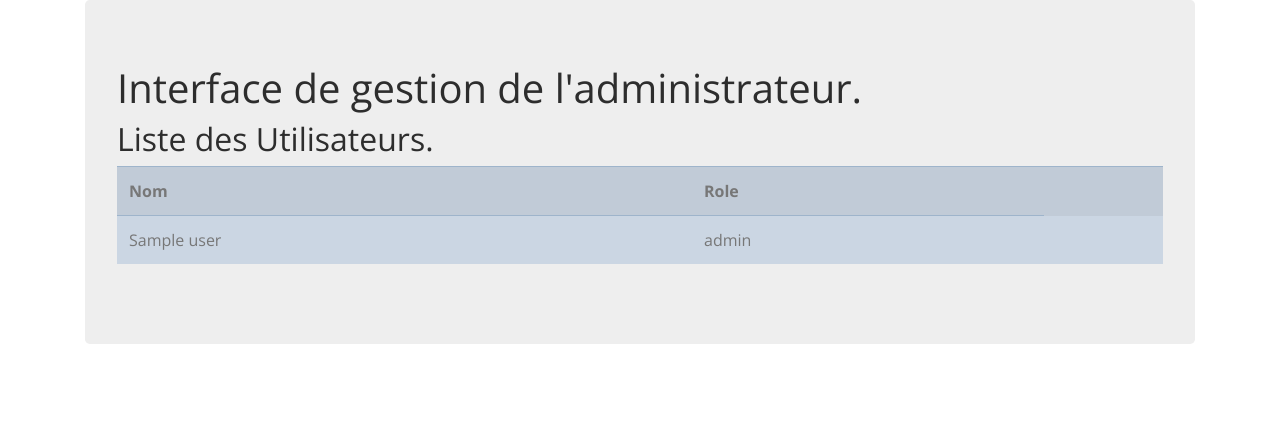
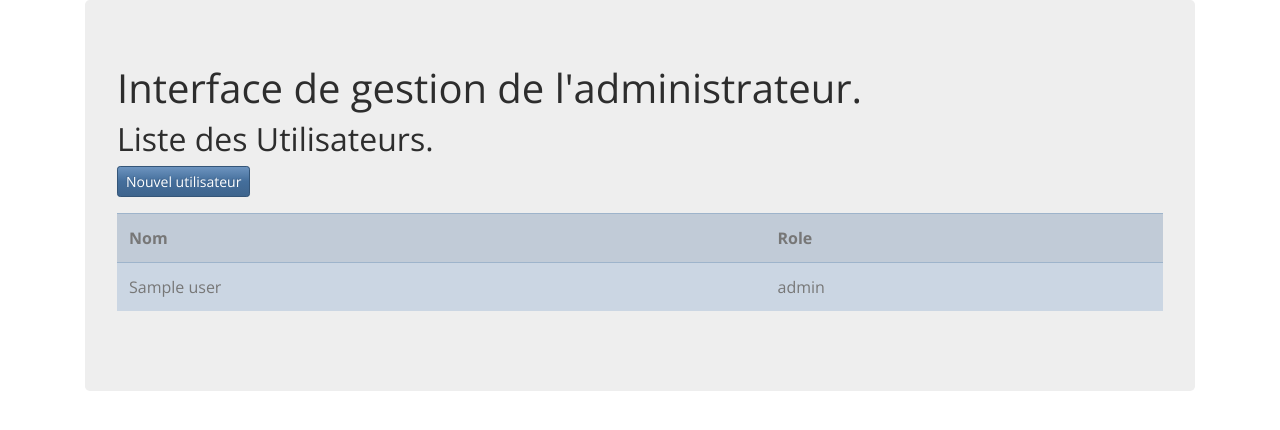
Before and after one commit to rasoirnoir/autocahier, a Symfony app: template templates/admin/index.html.twig in a window 1280 px wide. Shown: the part 58-488 px from the top of the page. Run offline with Twig, Linux system fonts and the light colour scheme; the template is opened without the code that fills it: most values are stand-ins (such as "Sample title", 1, 10 or a date in 2020); some libraries are stand-ins or nearby versions.

Commit message:
Ajout d'un bouton ajouter en tête de tableau

```diff
--- a/src/Controller/MainController.php
+++ b/src/Controller/MainController.php
@@ -76,7 +76,7 @@ class MainController extends AbstractController
     public function pdi(Tournee $tournee, Pdi $pdi = null, int $order = -1, Request $request, ObjectManager $manager){
         $edit = true;
         if(!$pdi){
-            if($order != -1){
+            if($order > -1){
                 //Si un ordre est donné (on ajoute le pdi au milieu de la tournée)
                 //alors il va falloir décaler tous les autres pour insérer celui-là
                 $repo = $this->getDoctrine()->getRepository(Pdi::class);
@@ -85,6 +85,9 @@ class MainController extends AbstractController
                     $pdiAModifier->setOrdre($pdiAModifier->getOrdre() + 1);
                     $manager->persist($pdiAModifier);
                 }
+            }
+            else{
+                $order = -1;
             }
             $pdi = new Pdi();
             $pdi->setTourneeId($tournee);
--- a/templates/admin/index.html.twig
+++ b/templates/admin/index.html.twig
@@ -15,8 +15,11 @@
     <div class="jumbotron">
         <h1>Interface de gestion de l'administrateur.</h1>
         <h2>Liste des Utilisateurs.</h2>
+        <p>
+            <a href="{{ path('user_new') }}" class="btn btn-primary btn-sm">Nouvel utilisateur</a>
+        </p>
         <table class="table table-hover table-striped table-primary">
-            <tr><th>Nom</th><th>Role<th></tr>
+            <tr><th>Nom</th><th>Role</th></tr>
             {% for user in users %}
                 <tr style="cursor: pointer;" onclick="window.location='{{ path('user_edit', {'id': user.id}) }}';">
                     <td>{{user.name}}</td>
--- a/templates/main/index.html.twig
+++ b/templates/main/index.html.twig
@@ -16,6 +16,10 @@
 -->
 <div class="jumbotron">
     <h1>Liste des tournée.</h1>
+    <p>
+        <a href="{{ path('tournee_new') }}" class="btn btn-primary btn-sm">Nouvelle tournée</a>
+    </p>
+
     <table class="table table-hover table-striped table-primary">
         {% for tournee in tournees %}
             <tr style="cursor: pointer;" onclick="window.location='{{ path('tournee_show', {'id': tournee.id}) }}';">
--- a/templates/main/show.html.twig
+++ b/templates/main/show.html.twig
@@ -16,6 +16,9 @@
 
 <div class="jumbotron">
     <h1>Tournee {{ tournee.name }}</h1>
+    <p>
+        <a href="{{ path('pdi_new', {'tournee' : tournee.id, 'order' : 0}) }}" class="btn btn-primary btn-sm">Nouveau PDI</a>
+    </p>
     <table class="table table-hover table-striped table-primary">
         <tr><th>numéro</th><th>rue</th><th>nom</th><th>options</th></tr>
         {% for pdi in tournee.pdis %}
```
